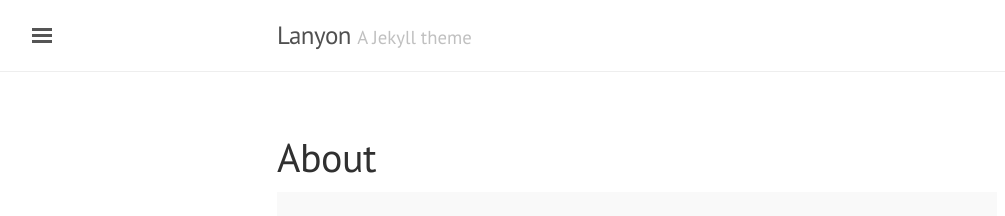
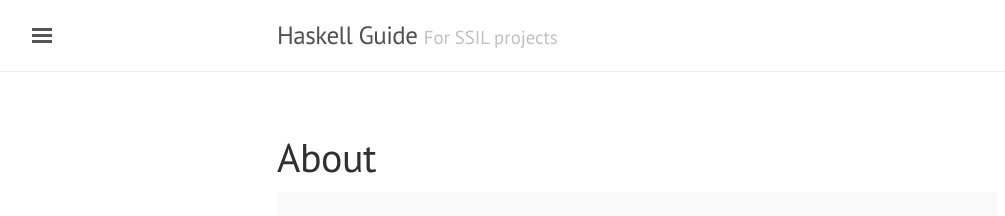
Before and after one commit to futufeld/haskell-guide, a Jekyll site: the page built from about.md, in a window 1280 px wide. Shown: the top 216 px of the page, without its empty margins (3-1008 px from the left). Built offline with Jekyll 4.4.1, drawn with Linux system fonts in a browser that asks for light colours.

Commit message:
ENHANCE: Set title and description

```diff
--- a/_config.yml
+++ b/_config.yml
@@ -5,9 +5,9 @@ permalink:           pretty
 relative_permalinks: true
 
 # Setup
-title:               Lanyon
-tagline:             'A Jekyll theme'
-description:         'A reserved <a href="http://jekyllrb.com" target="_blank">Jekyll</a> theme that places the utmost gravity on content with a hidden drawer. Made by <a href="https://twitter.com/mdo" target="_blank">@mdo</a>.'
+title:               Haskell Guide
+tagline:             For SSIL projects
+description:         'Style and library guides for <a href="https://www.haskell.org">Haskell</a> by <a href="https://github.com/ssilab">SSIL</a>.'
 url:                 http://ssilab.github.io/haskell-guide/
 baseurl:             /haskell-guide
 paginate:            5
```
